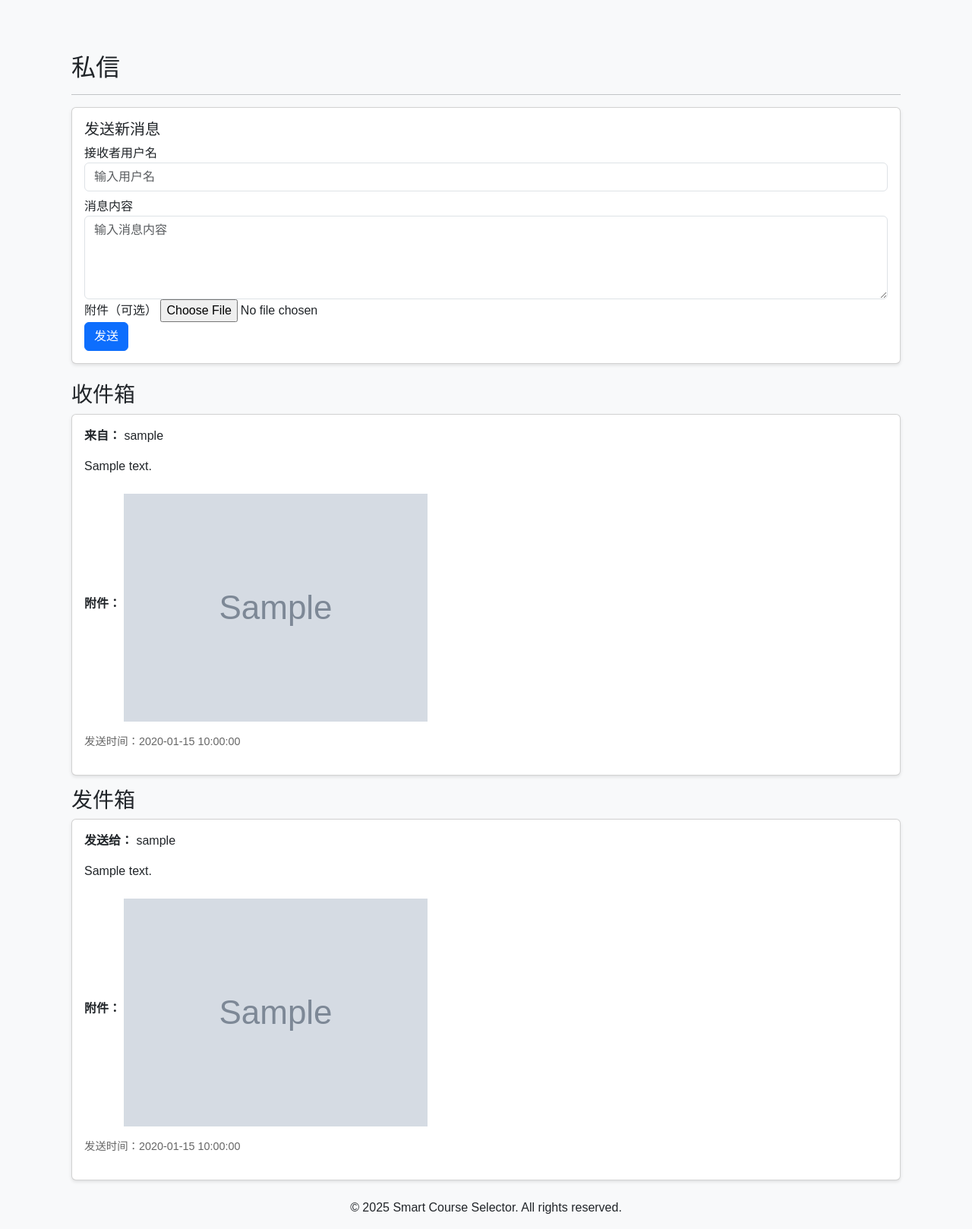
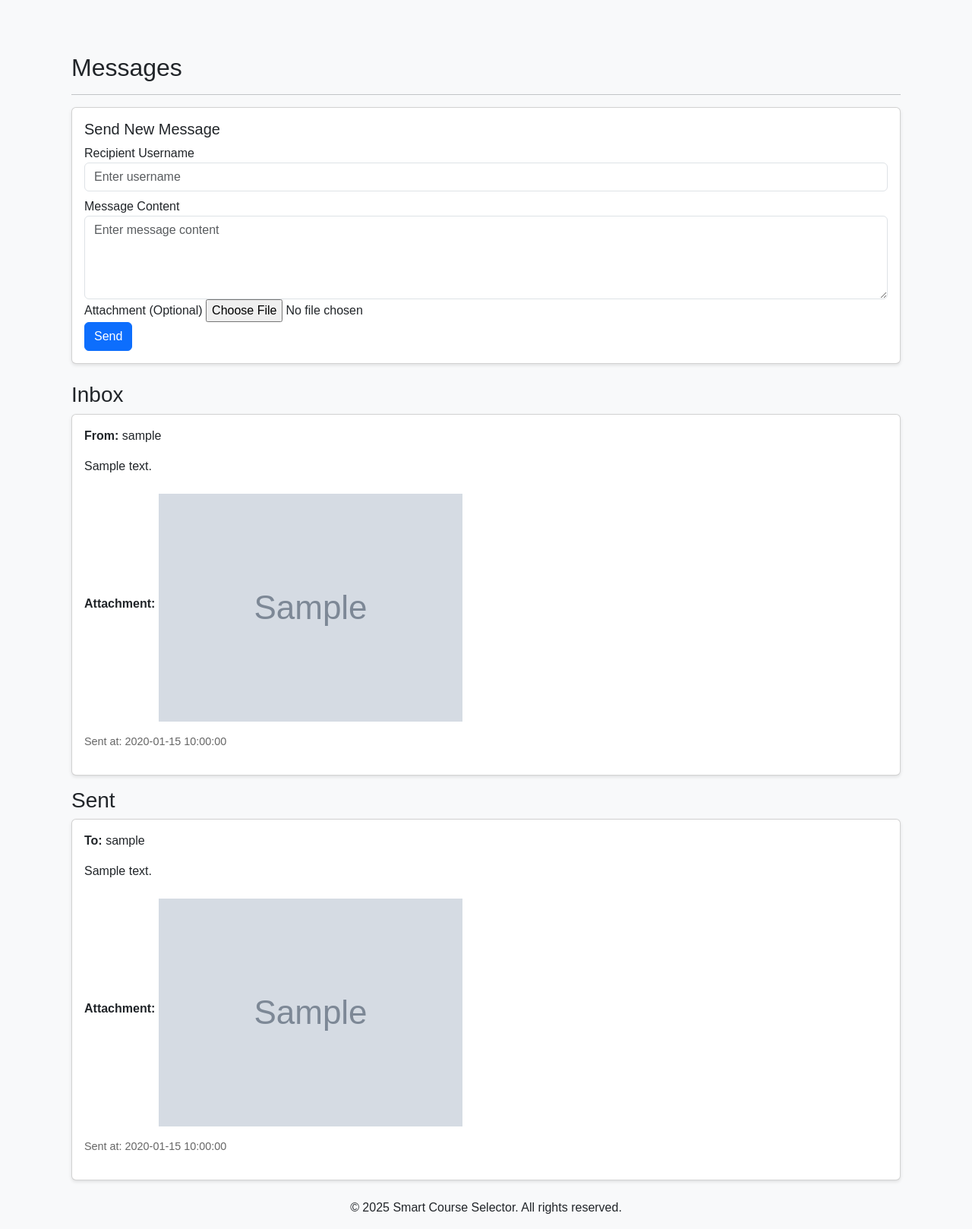
Before and after one commit to Xin-Wang1/2025_CITS5505_Agile_Web_Dev_group_project, a Flask app: page /messages in a window 1280 px wide. Shown: the part 140-1758 px from the top of the page at 76% size. Run offline with Flask 3, Linux system fonts and the light colour scheme; a user stored in the database is signed in; tables that the repository leaves empty hold one stand-in row (values such as "Sample post"); grey boxes marked "Sample" are stand-in pictures; some libraries are stand-ins or nearby versions.

Commit message:
fix bugs

```diff
--- a/app/app.py
+++ b/app/app.py
@@ -294,16 +294,16 @@ def send_message():
 
     # Validate input
     if not receiver_username or not content:
-        flash("接收者用户名和消息内容不能为空！", "danger")
+        flash("Recipient and message content cannot be empty！", "danger")
         return redirect(url_for("messages"))
 
     # Find receiver
     receiver = User.query.filter_by(username=receiver_username).first()
     if not receiver:
-        flash("接收者用户名不存在！", "danger")
+        flash("Recipient does not exist！", "danger")
         return redirect(url_for("messages"))
     if receiver.id == current_user.id:
-        flash("不能给自己发送消息！", "danger")
+        flash("Can't send messages to myself！", "danger")
         return redirect(url_for("messages"))
 
     # Handle file upload
@@ -325,7 +325,7 @@ def send_message():
     db.session.add(new_message)
     db.session.commit()
 
-    flash("消息发送成功！", "success")
+    flash("Sent successfully！", "success")
     return redirect(url_for("messages"))
 
 @app.route("/messages/search", methods=["GET"])
--- a/app/templates/ShareSchedule.html
+++ b/app/templates/ShareSchedule.html
@@ -16,7 +16,7 @@
   <body>
     {% extends "base.html" %} {% block content %}
     <div class="container main-content">
-      <h2>私信</h2>
+      <h2>Messages</h2>
       <hr />
 
       <!-- Flash messages -->
@@ -33,7 +33,7 @@
           data-dismiss="alert"
           aria-label="Close"
         >
-          <span aria-hidden="true">&times;</span>
+          <span aria-hidden="true">×</span>
         </button>
       </div>
       {% endfor %} {% endif %} {% endwith %}
@@ -41,7 +41,7 @@
       <!-- Send Message Form -->
       <div class="card mb-4">
         <div class="card-body">
-          <h5 class="card-title">发送新消息</h5>
+          <h5 class="card-title">Send New Message</h5>
           <form
             id="messageForm"
             method="POST"
@@ -49,31 +49,31 @@
             enctype="multipart/form-data"
           >
             <div class="form-group">
-              <label for="receiver_username">接收者用户名</label>
+              <label for="receiver_username">Recipient Username</label>
               <input
                 type="text"
                 class="form-control"
                 id="receiver_username"
                 name="receiver_username"
-                placeholder="输入用户名"
+                placeholder="Enter username"
                 required
                 autocomplete="off"
               />
               <div id="search-results" class="list-group mt-2"></div>
             </div>
             <div class="form-group">
-              <label for="content">消息内容</label>
+              <label for="content">Message Content</label>
               <textarea
                 class="form-control"
                 id="content"
                 name="content"
                 rows="4"
-                placeholder="输入消息内容"
+                placeholder="Enter message content"
                 required
               ></textarea>
             </div>
             <div class="form-group">
-              <label for="file">附件（可选）</label>
+              <label for="file">Attachment (Optional)</label>
               <input
                 type="file"
                 class="form-control-file"
@@ -82,24 +82,24 @@
                 accept=".jpg,.jpeg,.png,.pdf"
               />
             </div>
-            <button type="submit" class="btn btn-primary">发送</button>
+            <button type="submit" class="btn btn-primary">Send</button>
           </form>
         </div>
       </div>
 
       <!-- Received Messages -->
-      <h3>收件箱</h3>
+      <h3>Inbox</h3>
       <div id="receivedMessages">
         {% for message in received_messages %}
         <div class="card mb-3">
           <div class="card-body">
             <p class="card-text">
-              <strong>来自：</strong> {{ message.sender.username }}
+              <strong>From:</strong> {{ message.sender.username }}
             </p>
             <p class="card-text">{{ message.content }}</p>
             {% if message.file_url %}
             <p class="card-text">
-              <strong>附件：</strong>
+              <strong>Attachment:</strong>
               {% if message.file_url.endswith(('.jpg', '.jpeg', '.png')) %}
               <img
                 src="{{ message.file_url }}"
@@ -107,33 +107,33 @@
                 alt="Attachment"
               />
               {% else %}
-              <a href="{{ message.file_url }}" download>下载附件</a>
+              <a href="{{ message.file_url }}" download>Download Attachment</a>
               {% endif %}
             </p>
             {% endif %}
             <p class="post-meta">
-              发送时间：{{ message.created_at.strftime('%Y-%m-%d %H:%M:%S') }}
+              Sent at: {{ message.created_at.strftime('%Y-%m-%d %H:%M:%S') }}
             </p>
           </div>
         </div>
         {% else %}
-        <p>暂无接收的消息。</p>
+        <p>No messages received yet.</p>
         {% endfor %}
       </div>
 
       <!-- Sent Messages -->
-      <h3>发件箱</h3>
+      <h3>Sent</h3>
       <div id="sentMessages">
         {% for message in sent_messages %}
         <div class="card mb-3">
           <div class="card-body">
             <p class="card-text">
-              <strong>发送给：</strong> {{ message.receiver.username }}
+              <strong>To:</strong> {{ message.receiver.username }}
             </p>
             <p class="card-text">{{ message.content }}</p>
             {% if message.file_url %}
             <p class="card-text">
-              <strong>附件：</strong>
+              <strong>Attachment:</strong>
               {% if message.file_url.endswith(('.jpg', '.jpeg', '.png')) %}
               <img
                 src="{{ message.file_url }}"
@@ -141,17 +141,17 @@
                 alt="Attachment"
               />
               {% else %}
-              <a href="{{ message.file_url }}" download>下载附件</a>
+              <a href="{{ message.file_url }}" download>Download Attachment</a>
               {% endif %}
             </p>
             {% endif %}
             <p class="post-meta">
-              发送时间：{{ message.created_at.strftime('%Y-%m-%d %H:%M:%S') }}
+              Sent at: {{ message.created_at.strftime('%Y-%m-%d %H:%M:%S') }}
             </p>
           </div>
         </div>
         {% else %}
-        <p>暂无发送的消息。</p>
+        <p>No messages sent yet.</p>
         {% endfor %}
       </div>
     </div>
```
